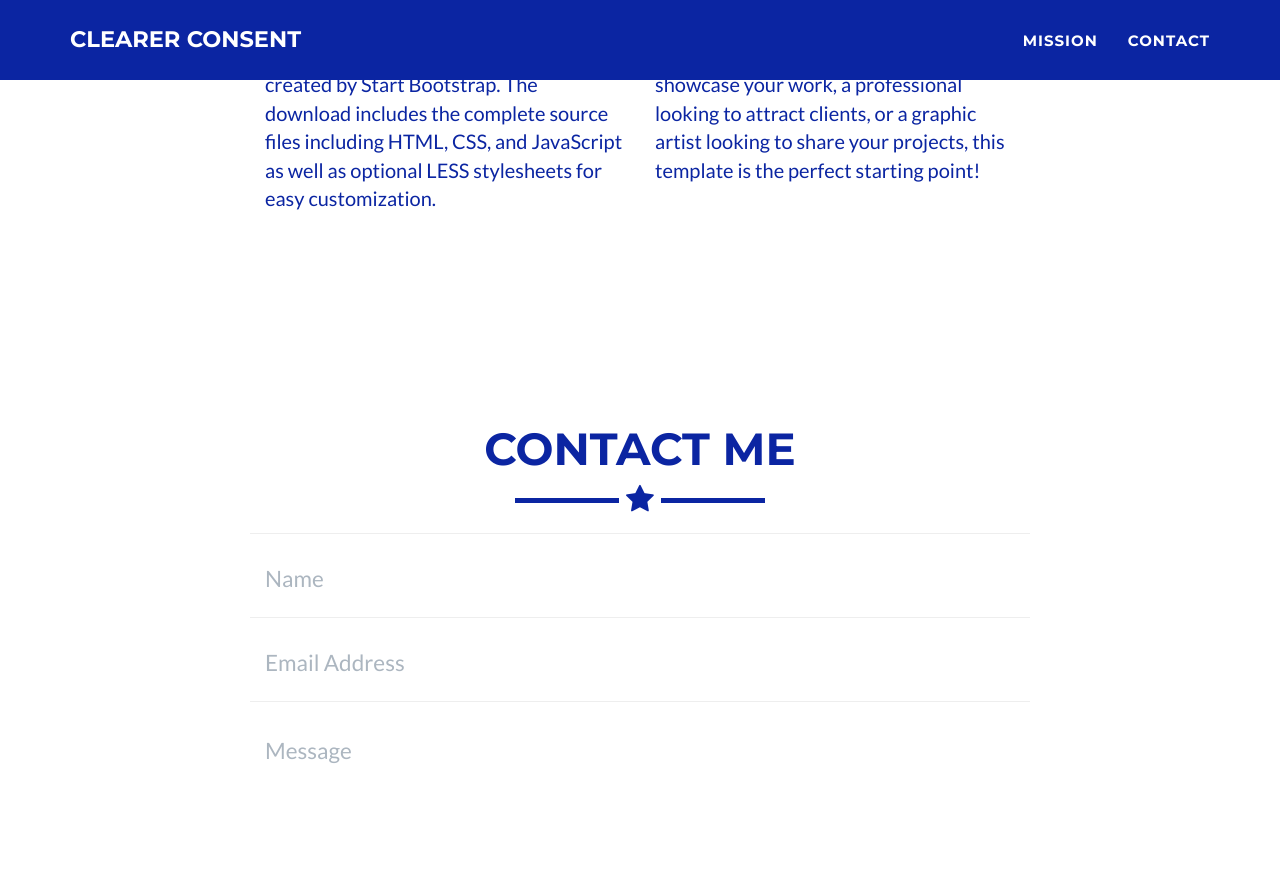
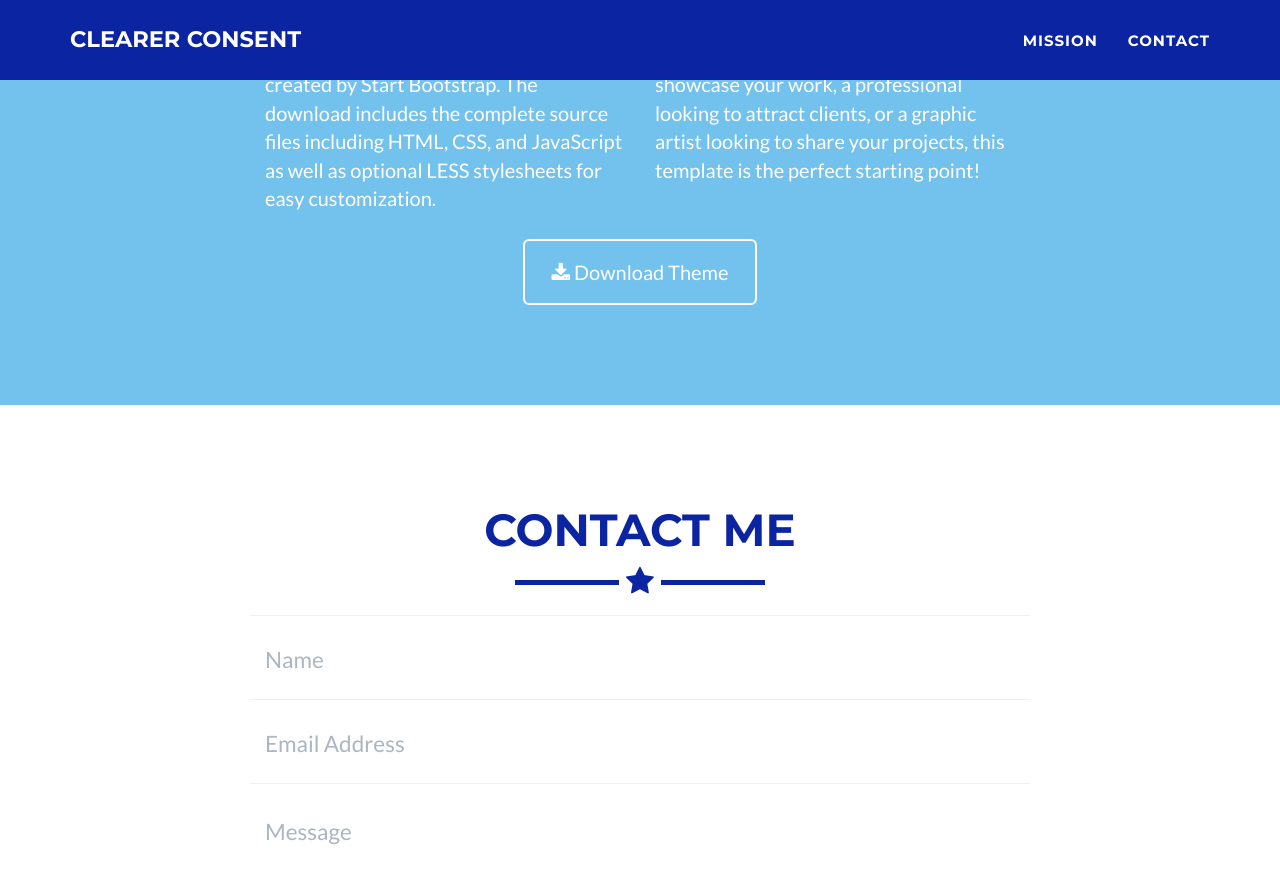
Before and after one commit to ClearerConsent/ClearerConsent.github.io, a Jekyll site: the page built from index.html, in a window 1280 px wide and 900 px high, scrolled down 1290 px. Shown: the top 883 px of the window. Built offline with Jekyll 4.4.1, drawn with Linux system fonts in a browser that asks for light colours.

Commit message:
Update mission.html

```diff
--- a/_includes/mission.html
+++ b/_includes/mission.html
@@ -1,10 +1,10 @@
- <!-- About Section -->
-    <section id="about">
+ <!-- Mission Section -->
+    <section class="success" id="about">
         <div class="container">
             <div class="row">
                 <div class="col-lg-12 text-center">
                     <h2>Mission</h2>
-                    <hr class="star-primary">
+                    <hr class="star-light">
                 </div>
             </div>
             <div class="row">
@@ -14,11 +14,11 @@
                 <div class="col-lg-4">
                     <p>Whether you're a student looking to showcase your work, a professional looking to attract clients, or a graphic artist looking to share your projects, this template is the perfect starting point! </p>
                 </div>
-                <!-- <div class="col-lg-8 col-lg-offset-2 text-center">
+                <div class="col-lg-8 col-lg-offset-2 text-center">
                     <a href="https://github.com/jeromelachaud/freelancer-theme" class="btn btn-lg btn-outline">
                         <i class="fa fa-download"></i> Download Theme
                     </a>
-                </div> -->
+                </div>
             </div>
         </div>
     </section>
```
